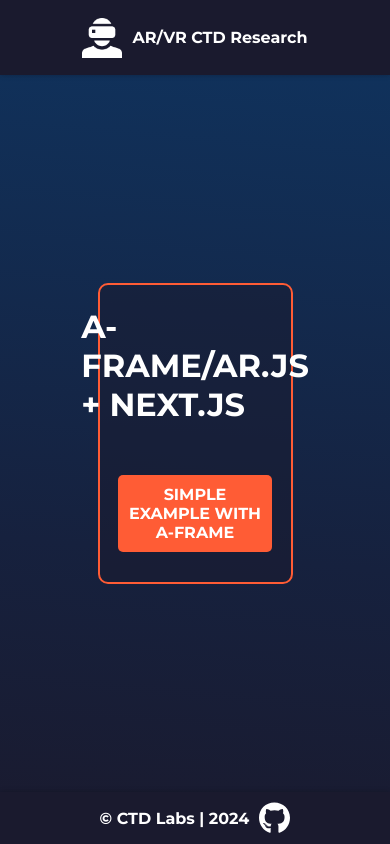
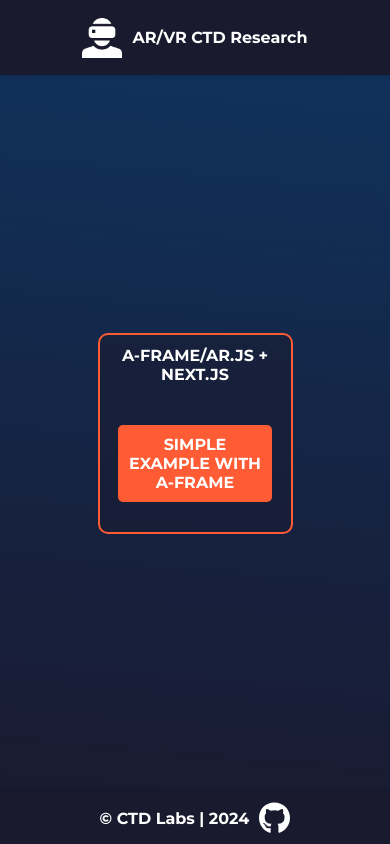
Before and after one commit to secch97/arjs_aframe-boilerplate, a Next.js app: page / in a window 390 px wide. Built offline with nearby package versions, Linux system fonts and the light colour scheme.

Commit message:
Styling updates

```diff
--- a/src/app/globals.css
+++ b/src/app/globals.css
@@ -37,6 +37,7 @@
   font-weight: bold;
   /* Text */
   text-transform: uppercase;
+  text-align: center;
 }
 
 a {
@@ -228,3 +229,9 @@
   /* Sizing */
   width: 100%;
 }
+
+@media (max-width:580px){
+  h1{
+    font-size: 16px;
+  }
+}
```
